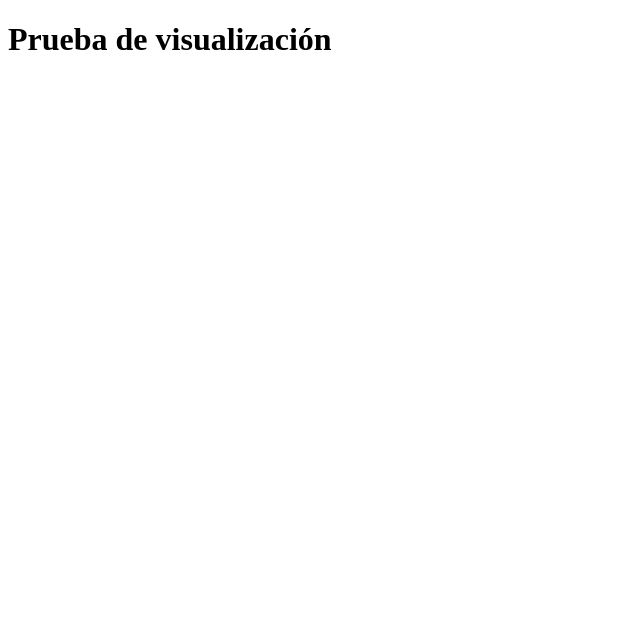
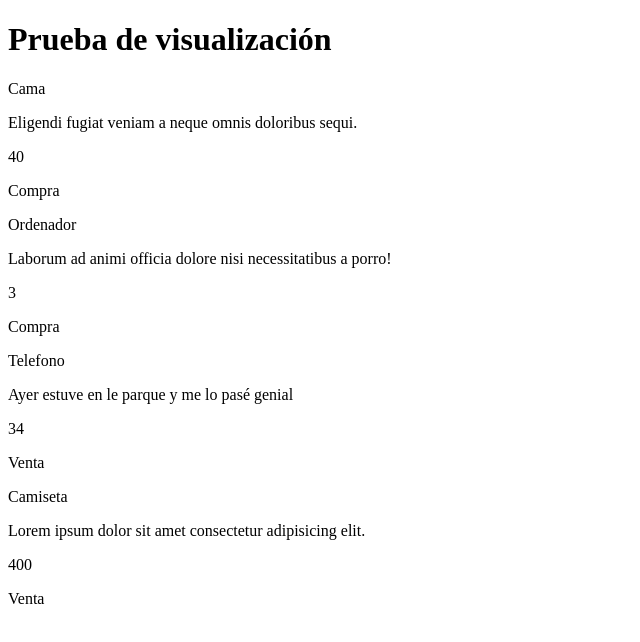
Before and after one commit to LaU-Atenea/DesarrolloFrontendJavascript_Practica, a plain HTML site: page index.html in a window 1280 px wide. Shown: the whole page, without its empty margins (0-640 px from the left). Drawn offline with Linux system fonts and the light colour scheme.

Commit message:
Creo index.js y pruebo a ver los anuncios creados en el

```diff
--- a/index.html
+++ b/index.html
@@ -7,6 +7,8 @@
 </head>
 <body>
     <h1>Prueba de visualización</h1>
+    <div class="anuncio-container"></div>
 
+    <script type="module" src="index.js"></script>
 </body>
 </html>
--- /dev/null
+++ b/index.js
@@ -0,0 +1,23 @@
+function drawAnuncios(){
+const anuncios =
+    [{"handler":"@usuario1","date":"2025-04-01T20:03:01.320Z","nombre":"Cama", "descripcion":"Eligendi fugiat veniam a neque omnis doloribus sequi.","precio":40,"tipo":"Compra"},
+    {"handler":"@usuario2","date":"2025-03-30T20: 03: 01.320Z", "nombre":"Ordenador", "descripcion":"Laborum ad animi officia dolore nisi necessitatibus a porro!","precio":3,"tipo":"Compra"},
+    {"handler":"@usuario3","date":"2025-03-29T20: 03: 01.320Z","nombre":"Telefono", "descripcion":"Ayer estuve en le parque y me lo pasé genial","precio":34,"tipo":"Venta"},
+    {"handler":"@usuario4","date":"2025-03-28T0: 03: 01.320Z","nombre":"Camiseta", "descripcion":"Lorem ipsum dolor sit amet consectetur adipisicing elit.","precio":400,"tipo":"Venta"}]
+
+anuncios.forEach((anuncio) => {
+    const container = document.querySelector(".anuncio-container")
+    const anuncioHtml = document.createElement("div");
+    anuncioHtml.innerHTML = `
+    <p>${anuncio.nombre}</p>
+    <p>${anuncio.descripcion}</p>
+    <p>${anuncio.precio}</p>
+    <p>${anuncio.tipo}</p>
+    `
+
+    container.appendChild(anuncioHtml)
+})
+
+}
+
+drawAnuncios();
```
